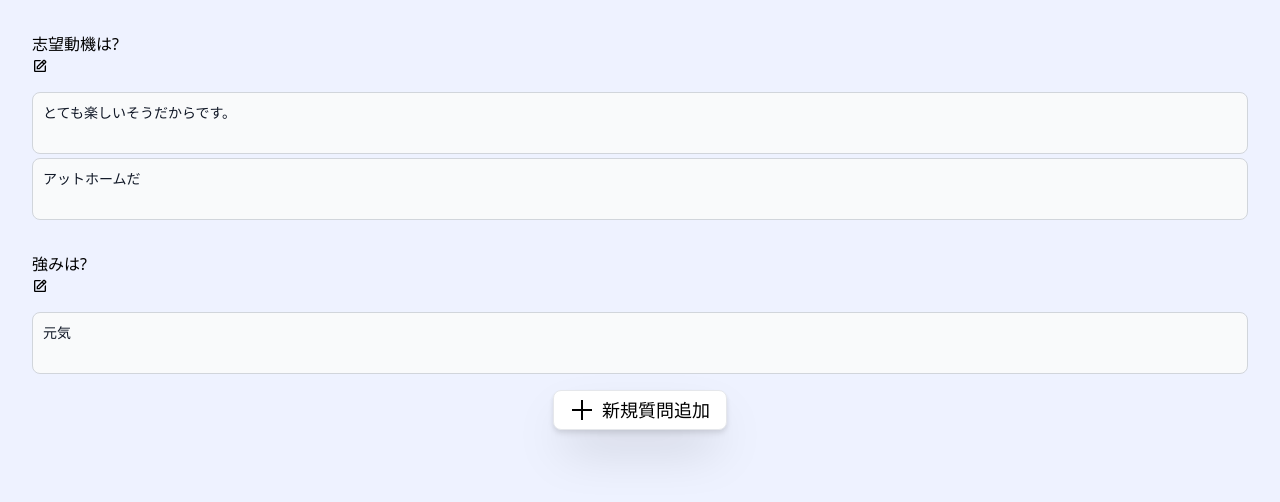
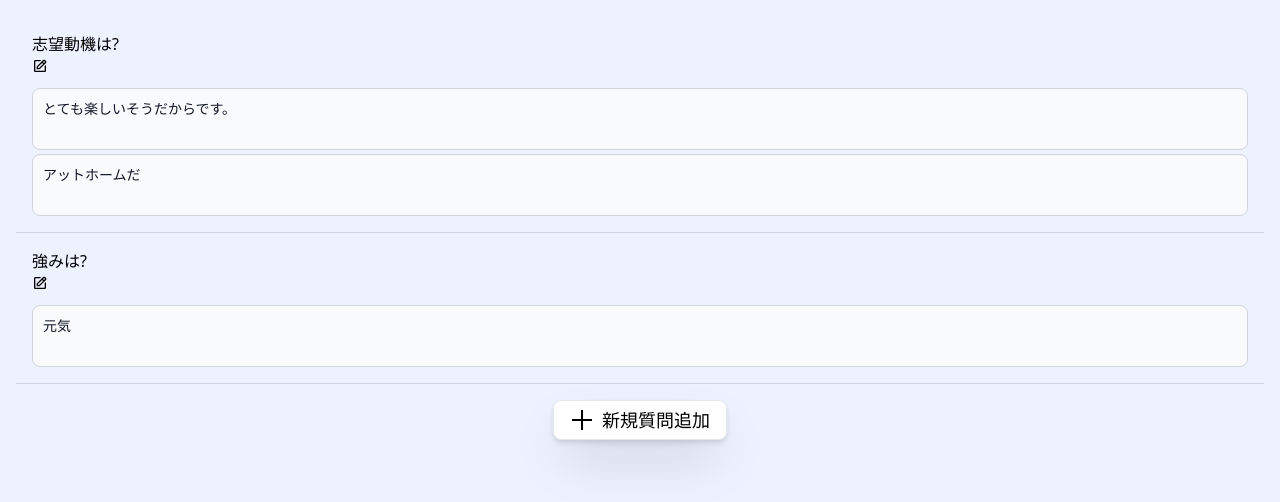
Before and after one commit to tomishima2904/es_manager, a Next.js app in the folder frontend/: page /user/entrysheets/1 in a window 1280 px wide. Shown: the top 502 px of the page. Built offline with nearby package versions, Linux system fonts and the light colour scheme.

Commit message:
style: #14 QandAにボーダー&ボタン上にマージン

```diff
--- a/frontend/src/components/editing/AddQandAButton.tsx
+++ b/frontend/src/components/editing/AddQandAButton.tsx
@@ -26,7 +26,7 @@ const AddQandAButton = (props: {
   };
 
   return (
-    <div className="mx-auto">
+    <div className="mx-auto mt-4">
       <IconContext.Provider value={{ className: "w-6 h-6" }}>
         <button
           className="flex flex-shrink-0 justify-center items-center
--- a/frontend/src/components/editing/AnswerForms.tsx
+++ b/frontend/src/components/editing/AnswerForms.tsx
@@ -30,20 +30,8 @@ const AnswerForms = (props: {
   answers: { [aId: string]: string };
 }): JSX.Element => {
   const { answers } = props;
-  //   const [_answers, setAnswers] = useState<AnswersProps | null>(null);
-
-  //   // レンダリング時にprops.answersが存在する場合は、初期化を実行する
-  //   useEffect(() => {
-  //     if (props.answers) {
-  //       setAnswers({ ...props.answers });
-  //     }
-  //   }, [props.answers]);
-
-  //   if (!_answers) {
-  //     return <div>Loading...</div>;
-  //   }
   return (
-    <div className="mt-2">
+    <div className="mt-1">
       {Object.keys(answers).map((aId) => (
         <AnswerForm key={aId} answer={answers[aId]} />
       ))}
--- a/frontend/src/components/editing/QandA.tsx
+++ b/frontend/src/components/editing/QandA.tsx
@@ -6,7 +6,7 @@ const QandA = (props: { qAndAProps: QandAProps }) => {
   const { question, maxChars, answers } = props.qAndAProps;
 
   return (
-    <form className="p-4 flex-grow">
+    <form className="p-4 flex-grow border-b border-gray-300">
       <QuestionForm question={question} />
       <AnswerForms answers={answers} maxChars={maxChars} />
     </form>
```
